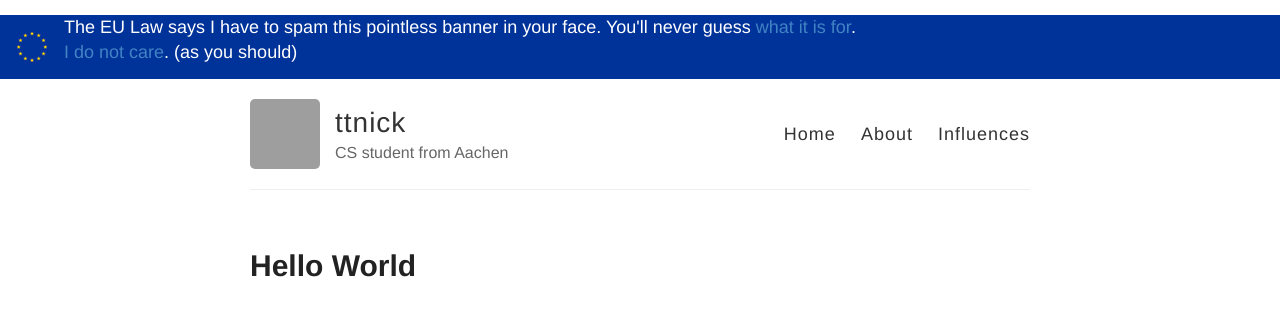
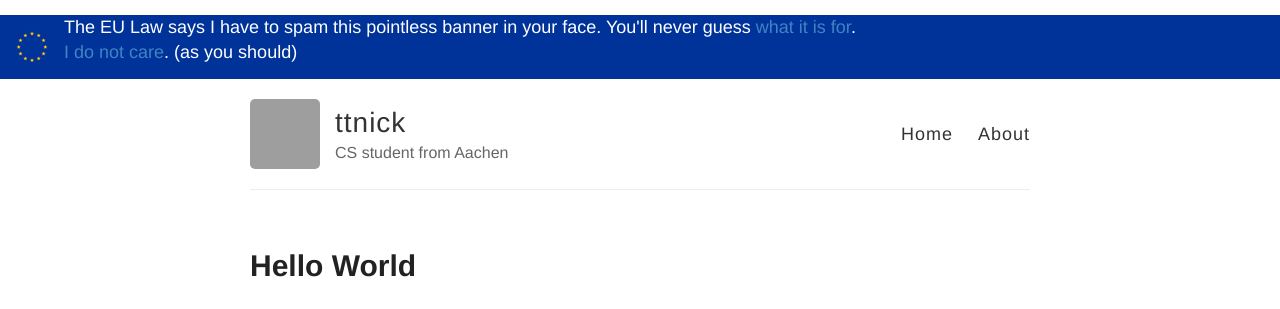
Before and after one commit to ttnick/ttnick.github.io, a Jekyll site: the page built from index.md, in a window 1280 px wide, cut to the strip 0-309 px from the top of the page. Built offline with Jekyll 4.4.1, drawn with Linux system fonts in a browser that asks for light colours; our own code applies the rules of GitHub Pages for plain Markdown files; grey boxes are pictures that could not be loaded.

Commit message:
rm navlink

```diff
--- a/_layouts/default.html
+++ b/_layouts/default.html
@@ -35,7 +35,7 @@
 				<nav>
 					<a href="{{ site.baseurl }}/">Home</a>
 					<a href="{{ site.baseurl }}/about">About</a>
-					<a href="{{ site.baseurl }}/influences">Influences</a>
+					<!--					<a href="{{ site.baseurl }}/influences">Influences</a>-->
 				</nav>
 			</header>
 		</div>
```
